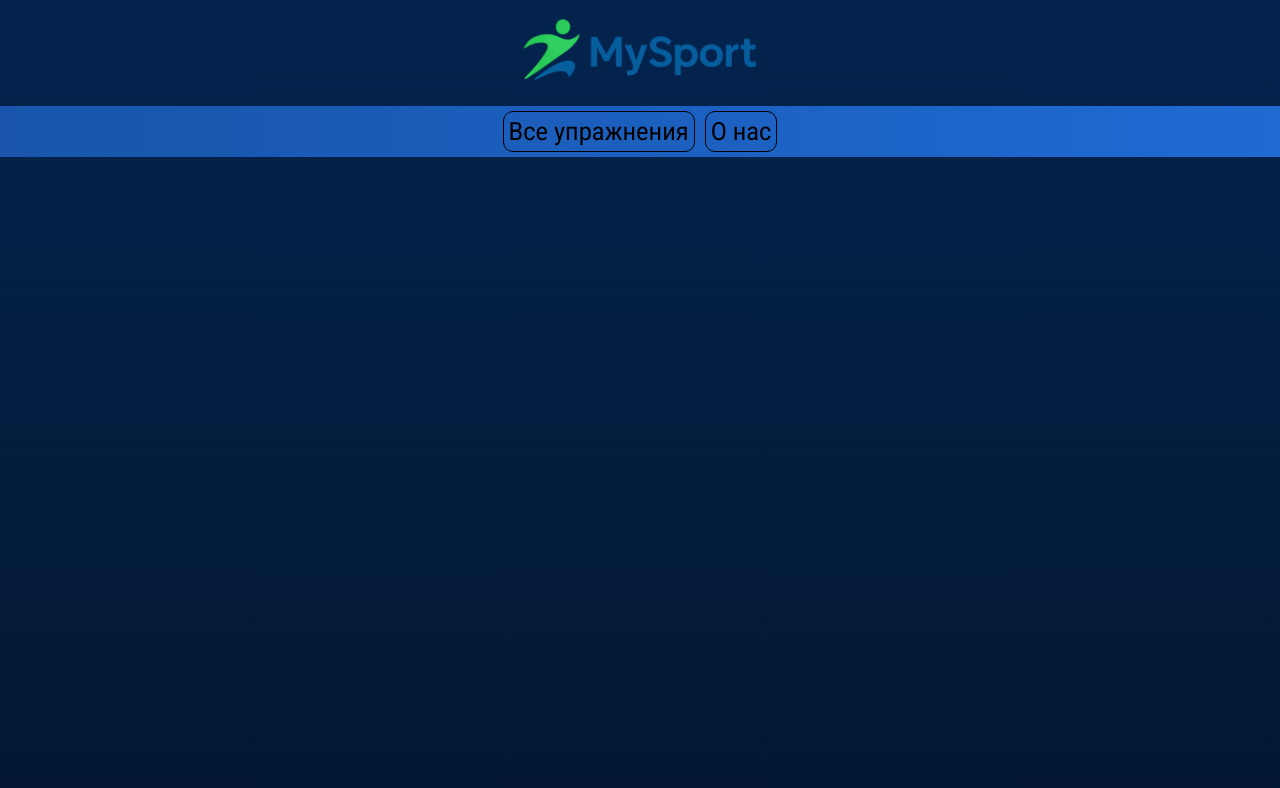
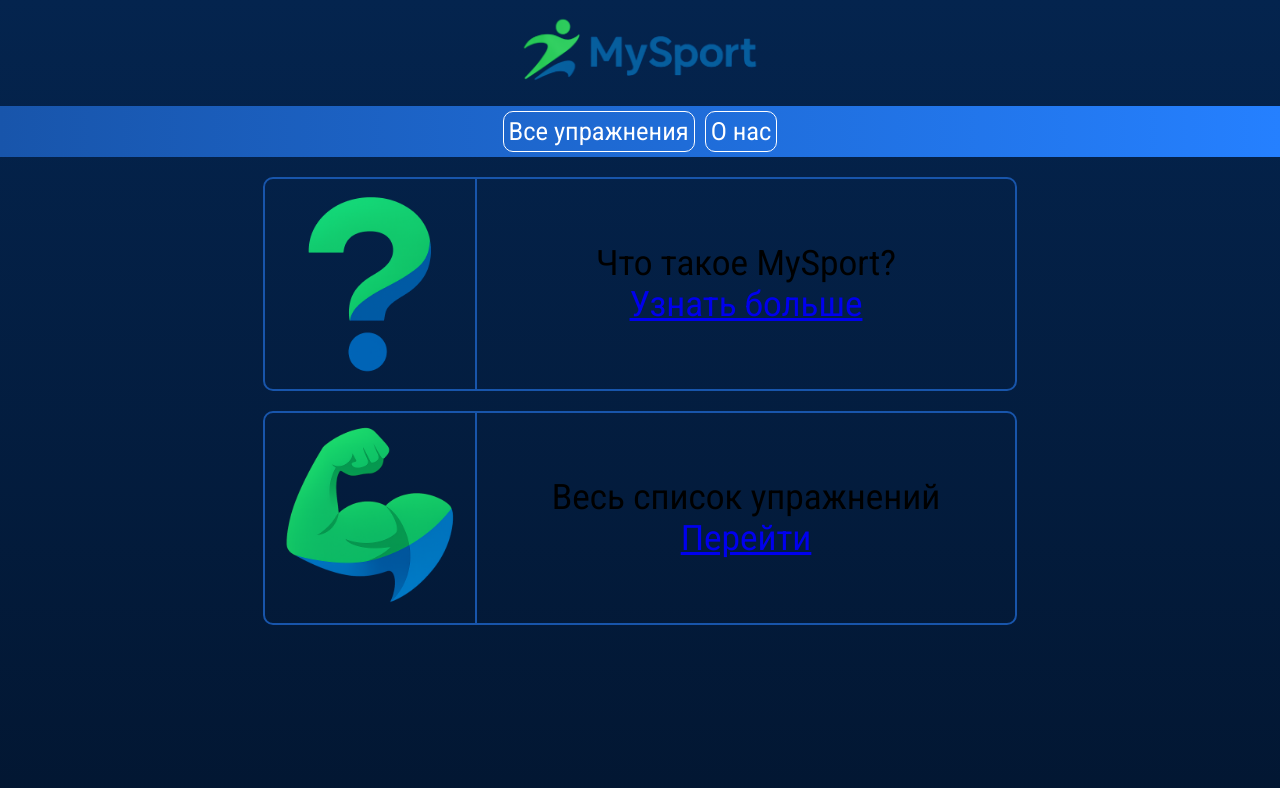
Before and after one commit to Romaldihnio/MySportProject, a plain HTML site: page index.html in a window 1280 px wide. Shown: the top 788 px of the page. Drawn offline with Linux system fonts and the light colour scheme.

Commit message:
add cards to index.html and created exercise.html

```diff
--- a/index.html
+++ b/index.html
@@ -9,15 +9,25 @@
 <body>
     <header>
         <div class="logo-container">
-             <img src="logo.png" alt="" class="logo-img">
+             <img src="/MySportProject/resourses/images/main-logo.png" alt="" class="logo-img">
         </div>
         <div class="line">
             <div class="nav">
-            <a href="" target="_blank" class="nav-a">Все упражнения</a>
+            <a href="exercise.html" target="_blank" class="nav-a">Все упражнения</a>
             <a href="about.html" target="_blank" class="nav-a">О нас</a>
         </div>
         </div>
     </header>
+    <section class="card-container">
+           <div class="card">
+                <img src="/MySportProject/resourses/images/about-logo.png" alt="" class="card-img">
+                <p class="card-text">Что такое MySport?<a href="about.html" target="_blank">Узнать больше</a></p>
+           </div>
+           <div class="card">
+                <img src="/MySportProject/resourses/images/exercise-logo.png" alt="" class="card-img">
+                <p class="card-text">Весь список упражнений<a href="exercise.html" target="_blank">Перейти</a></p>
+           </div>
+    </section>
     <script src="script.js"></script>
 </body>
 </html>
--- a/style.css
+++ b/style.css
@@ -4,7 +4,7 @@
 }
 @font-face {
     font-family: main-font;
-    src: url(Roboto_SemiCondensed-Regular.ttf);
+    src: url(/MySportProject/resourses/fonts/Roboto_SemiCondensed-Regular.ttf);
 }
 body{
     width: 100%;
@@ -26,15 +26,14 @@ header{
 .nav{
     font-size: 15px;
     display: flex;
-    flex-direction: column;
-    align-items: center;
+    justify-content: center;
 }
 .nav-a{
     text-decoration: none;
     margin: 5px;
     padding: 5px;
-    color:  black;
-    border: 1px solid black;
+    color:  white;
+    border: 1px solid white;
     border-radius: 10px;
     transition: 0.3s;
 }
@@ -44,7 +43,7 @@ header{
 }
 .line{
     width: 100%;
-    background: linear-gradient(to right, #1855ab, #1f6ad3);
+    background: linear-gradient(to right, #1855ab, #2580ff);
 }
 main{
     margin-top: 15px;
@@ -57,7 +56,32 @@ main{
     font-size: 20px;
     color: white;
 }
-
+.card-container{
+  display: flex;
+  flex-direction: column;
+  align-items: center;
+}
+.card{
+  display: flex;
+  width: 350px;
+  border: 2px solid #1855ab;
+  border-radius: 10px;
+  margin-top: 20px;
+}
+.card-img{
+  width: 100px;
+  height: 100px;
+  padding: 5px;
+  border-right: 2px solid #1855ab;
+}
+.card-text{
+  font-size: 20px;
+  display: flex;
+  flex-direction: column;
+  align-items: center;
+  align-self: center;
+  margin: 0 auto;
+}
 
 
 
@@ -101,7 +125,6 @@ main{
     width: 300px;
   }
   .nav{
-    flex-direction: row;
     justify-content: center;
   }
   .nav-a{
@@ -110,12 +133,32 @@ main{
   .about_text{
     font-size: 25px;
   }
+  .card-img{
+  width: 150px;
+  height: 150px;
+  }
+  .card{
+  width: 550px;
+  }
+  .card-text{
+  font-size: 30px;
+  }
 }
 @media(min-width:1024px){
   .nav-a{
     font-size: 25px;
   }
-    .about_text{
-    font-size: 35px;
+  .about_text{
+  font-size: 35px;
+  }
+  .card-img{
+  width: 200px;
+  height: 200px;
+  }
+  .card{
+  width: 750px;
+  }
+  .card-text{
+  font-size: 35px;
   }
 }
```
Also changed, not shown: about.html (+3 -3 lines), exercise.html (added, +22 -0 lines), resourses/fonts/Roboto_SemiCondensed-Regular.ttf (renamed from Roboto_SemiCondensed-Regular.ttf), resourses/images/about-logo.png (added), resourses/images/exercise-logo.png (added), resourses/images/main-logo.png (renamed from logo.png).
